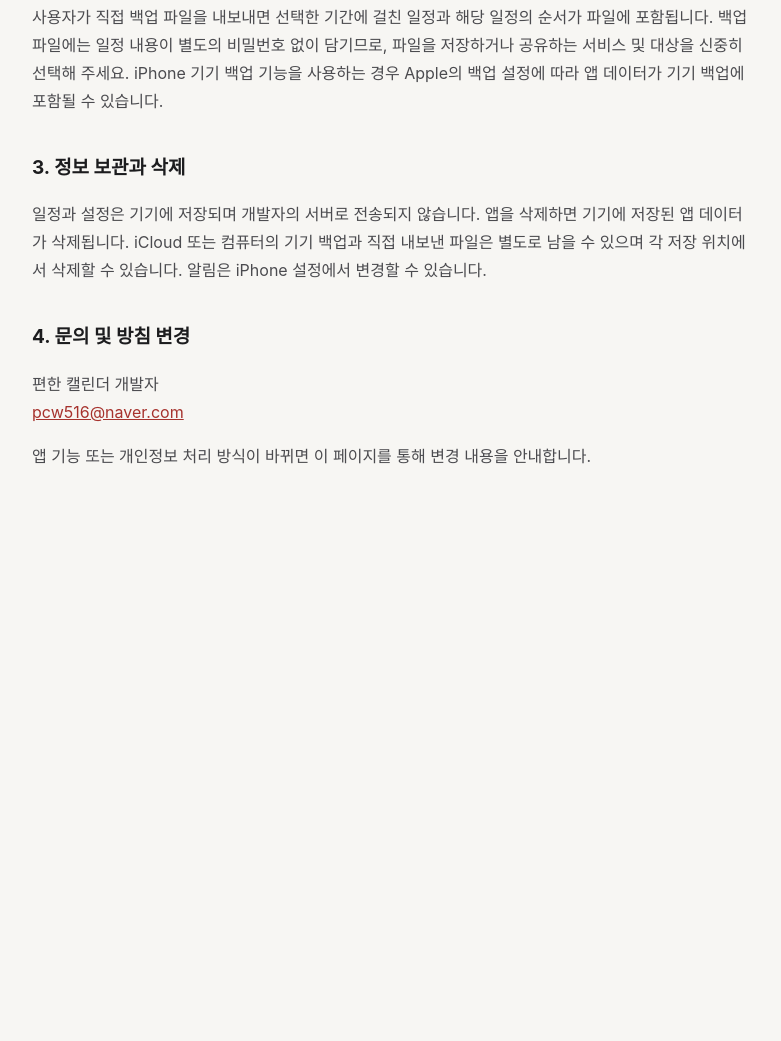
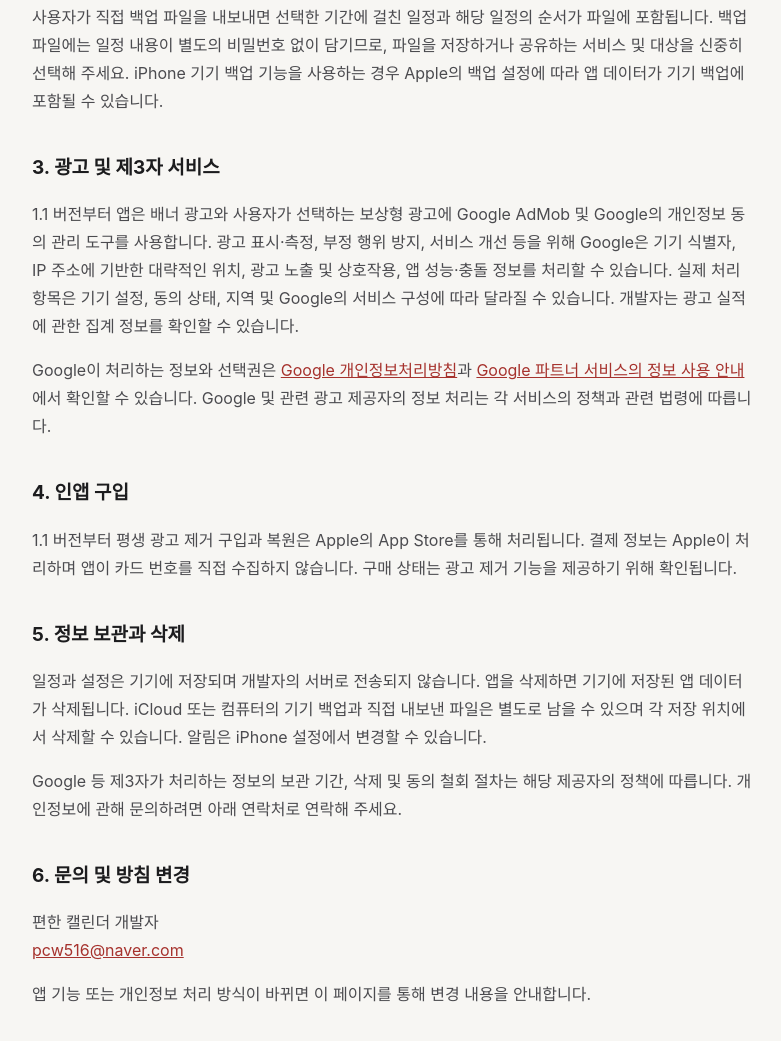
Before and after one commit to chanukpark-shuk/memo-paper-pages, a plain HTML site: page pyeonhan/privacy.html in a window 1280 px wide. Shown: the part 507-1548 px from the top of the page, without its empty margins (248-1029 px from the left). Before the commit the page ends 1073 px from the top, so only its background shows below. Drawn offline with Linux system fonts and the light colour scheme.

Commit message:
Update privacy policy for version 1.1

```diff
--- a/pyeonhan/privacy.html
+++ b/pyeonhan/privacy.html
@@ -11,15 +11,21 @@
 <body><main>
 <a href="index.html">편한 캘린더 지원</a>
 <h1>개인정보 처리방침</h1>
-<small>최종 수정: 2026년 11월 16일</small>
+<small>최종 수정: 2026년 11월 19일</small>
 <p>편한 캘린더(이하 “앱”)는 개인 일정 관리를 위해 아래와 같이 정보를 처리합니다. 앱은 계정 가입 없이 이용할 수 있습니다.</p>
 <h2>1. 일정과 기기에 저장되는 정보</h2>
 <p>사용자가 입력한 일정 제목, 날짜와 시간, 색상, 알림 및 순서와 앱 설정은 기기에 저장됩니다. 개발자가 운영하는 별도의 일정 서버로 일정 내용을 전송하지 않습니다. 사용자가 허용하면 일정 알림을 기기에서 표시합니다.</p>
 <h2>2. 백업과 기기 이전</h2>
 <p>사용자가 직접 백업 파일을 내보내면 선택한 기간에 걸친 일정과 해당 일정의 순서가 파일에 포함됩니다. 백업 파일에는 일정 내용이 별도의 비밀번호 없이 담기므로, 파일을 저장하거나 공유하는 서비스 및 대상을 신중히 선택해 주세요. iPhone 기기 백업 기능을 사용하는 경우 Apple의 백업 설정에 따라 앱 데이터가 기기 백업에 포함될 수 있습니다.</p>
-<h2>3. 정보 보관과 삭제</h2>
+<h2>3. 광고 및 제3자 서비스</h2>
+<p>1.1 버전부터 앱은 배너 광고와 사용자가 선택하는 보상형 광고에 Google AdMob 및 Google의 개인정보 동의 관리 도구를 사용합니다. 광고 표시·측정, 부정 행위 방지, 서비스 개선 등을 위해 Google은 기기 식별자, IP 주소에 기반한 대략적인 위치, 광고 노출 및 상호작용, 앱 성능·충돌 정보를 처리할 수 있습니다. 실제 처리 항목은 기기 설정, 동의 상태, 지역 및 Google의 서비스 구성에 따라 달라질 수 있습니다. 개발자는 광고 실적에 관한 집계 정보를 확인할 수 있습니다.</p>
+<p>Google이 처리하는 정보와 선택권은 <a href="https://policies.google.com/privacy?hl=ko">Google 개인정보처리방침</a>과 <a href="https://policies.google.com/technologies/partner-sites?hl=ko">Google 파트너 서비스의 정보 사용 안내</a>에서 확인할 수 있습니다. Google 및 관련 광고 제공자의 정보 처리는 각 서비스의 정책과 관련 법령에 따릅니다.</p>
+<h2>4. 인앱 구입</h2>
+<p>1.1 버전부터 평생 광고 제거 구입과 복원은 Apple의 App Store를 통해 처리됩니다. 결제 정보는 Apple이 처리하며 앱이 카드 번호를 직접 수집하지 않습니다. 구매 상태는 광고 제거 기능을 제공하기 위해 확인됩니다.</p>
+<h2>5. 정보 보관과 삭제</h2>
 <p>일정과 설정은 기기에 저장되며 개발자의 서버로 전송되지 않습니다. 앱을 삭제하면 기기에 저장된 앱 데이터가 삭제됩니다. iCloud 또는 컴퓨터의 기기 백업과 직접 내보낸 파일은 별도로 남을 수 있으며 각 저장 위치에서 삭제할 수 있습니다. 알림은 iPhone 설정에서 변경할 수 있습니다.</p>
-<h2>4. 문의 및 방침 변경</h2>
+<p>Google 등 제3자가 처리하는 정보의 보관 기간, 삭제 및 동의 철회 절차는 해당 제공자의 정책에 따릅니다. 개인정보에 관해 문의하려면 아래 연락처로 연락해 주세요.</p>
+<h2>6. 문의 및 방침 변경</h2>
 <p>편한 캘린더 개발자<br><a href="mailto:pcw516@naver.com">pcw516@naver.com</a></p>
 <p>앱 기능 또는 개인정보 처리 방식이 바뀌면 이 페이지를 통해 변경 내용을 안내합니다.</p>
 </main></body></html>
```
